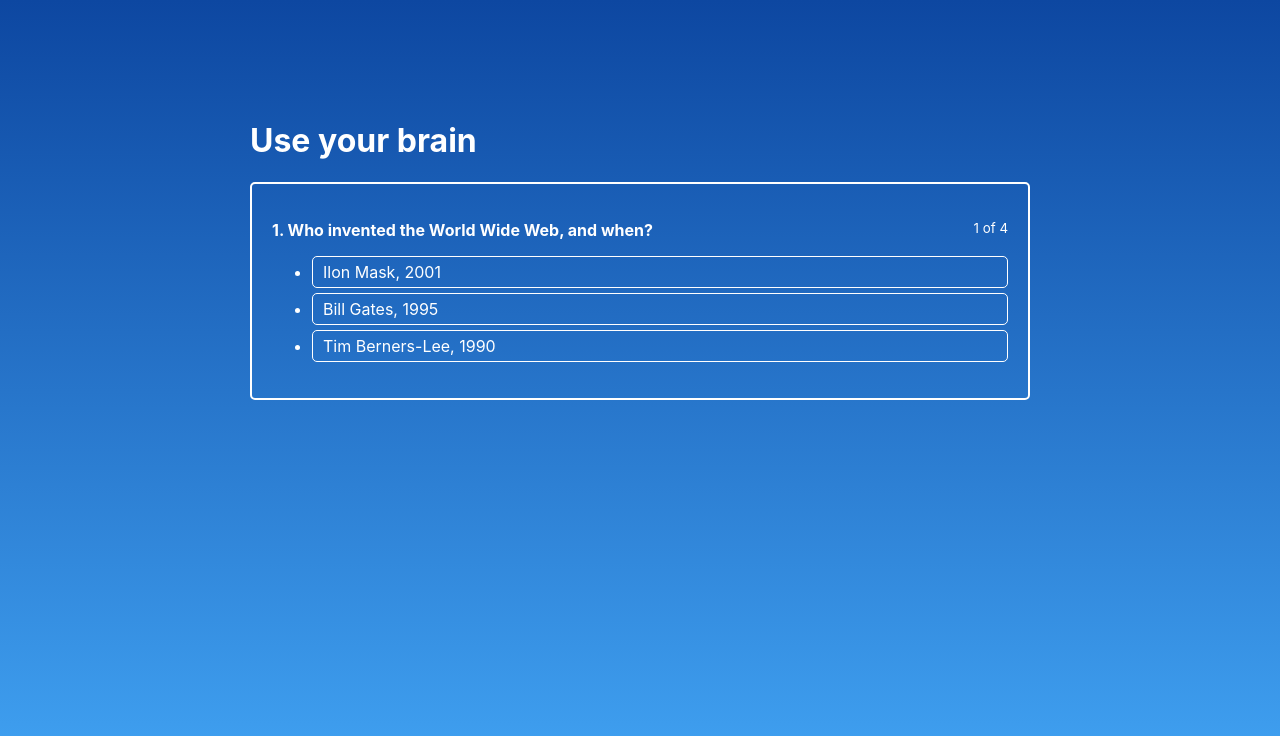
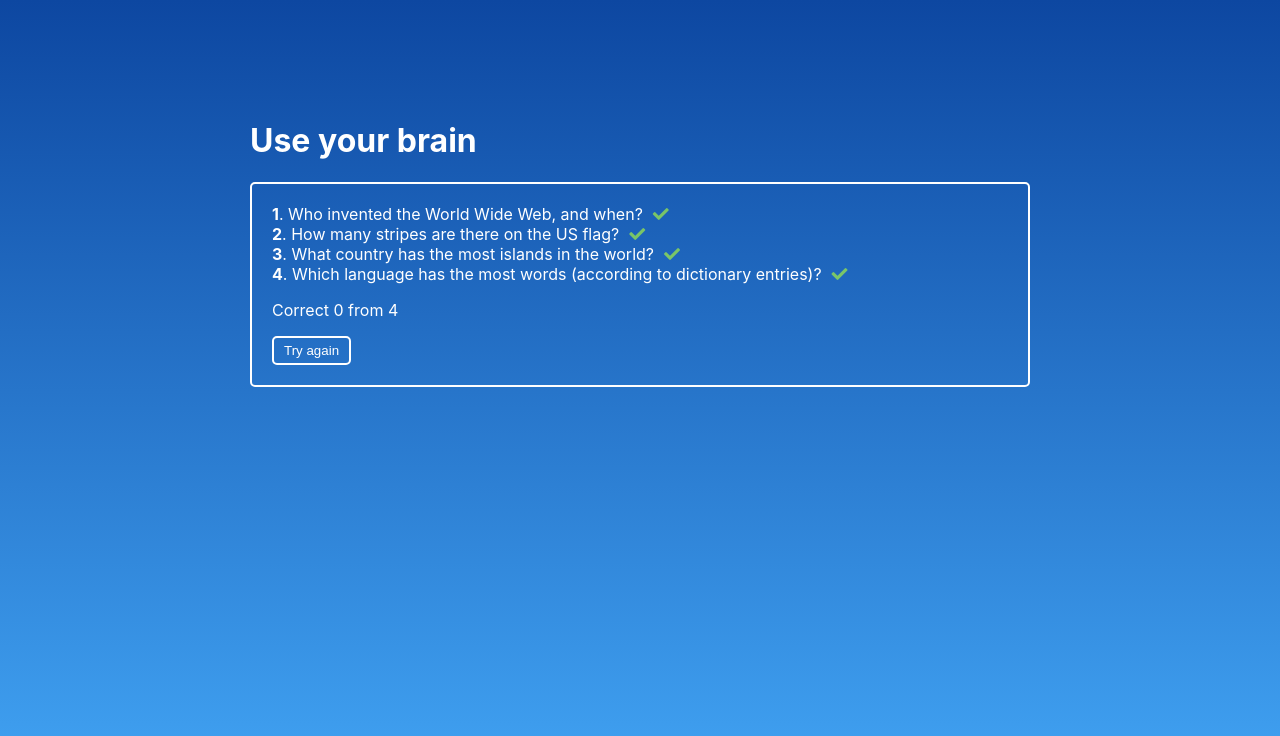
Before and after one commit to Kpexa/quiz, a React (Create React App) app: page / in a window 1280 px wide. Shown: the top 736 px of the page. Built offline with nearby package versions, Linux system fonts and the light colour scheme.

Commit message:
add button "Try again"

```diff
--- a/src/components/finished-quiz/FinishedQuiz.css
+++ b/src/components/finished-quiz/FinishedQuiz.css
@@ -24,3 +24,17 @@
 .FinishedQuiz-error {
   color: rgba(240, 87, 108, 0.7);
 }
+
+.FinishedQuiz button {
+  background: inherit;
+  border: 2px solid white;
+  border-radius: 5px;
+  color: white;
+  padding: 5px 10px;
+}
+
+.FinishedQuiz button:hover {
+  cursor: pointer;
+  background: rgba(255, 255, 255, 0.2);
+  transition: background 0.3s ease-in-out;
+}
--- a/src/components/finished-quiz/FinishedQuiz.tsx
+++ b/src/components/finished-quiz/FinishedQuiz.tsx
@@ -2,7 +2,7 @@
 import { FinishedQuizProps } from '../../types/types'
 import './FinishedQuiz.css'
 
-const FinishedQuiz = ({ results, quiz }: FinishedQuizProps) => {
+const FinishedQuiz = ({ results, quiz, onRetryClick }: FinishedQuizProps) => {
   const successCount = results.reduce((acc, item) => {
     if (item.status === 'success') {
       acc++
@@ -36,7 +36,7 @@
         Correct {successCount} from {quiz.length}
       </p>
 
-      {/* <button>Try again</button> */}
+      <button onClick={onRetryClick}>Try again</button>
     </div>
   )
 }
--- a/src/containers/quiz/Quiz.tsx
+++ b/src/containers/quiz/Quiz.tsx
@@ -8,7 +8,7 @@
   state: QuizState = {
     activeQuestion: 1,
     userAnswer: null,
-    isFinished: false,
+    isFinished: true,
     results: [],
     quiz: [
       {
@@ -120,13 +120,26 @@
   isQuizFinished = (): boolean =>
     this.state.activeQuestion === this.state.quiz.length
 
+  retryHandler = () => {
+    this.setState({
+      activeQuestion: 1,
+      userAnswer: null,
+      isFinished: false,
+      results: [],
+    })
+  }
+
   render() {
     return (
       <div className="Quiz-main">
         <div className="Quiz-wrapper">
           <h1>Use your brain</h1>
           {this.state.isFinished ? (
-            <FinishedQuiz results={this.state.results} quiz={this.state.quiz} />
+            <FinishedQuiz
+              results={this.state.results}
+              quiz={this.state.quiz}
+              onRetryClick={this.retryHandler}
+            />
           ) : (
             <ActiveQuiz
               answers={this.getQuestion(this.state.activeQuestion)!.answers}
--- a/src/types/types.ts
+++ b/src/types/types.ts
@@ -36,6 +36,7 @@
 export type FinishedQuizProps = {
   results: results
   quiz: quizItem[]
+  onRetryClick(): void
 }
 
 export type quizItem = {
```
